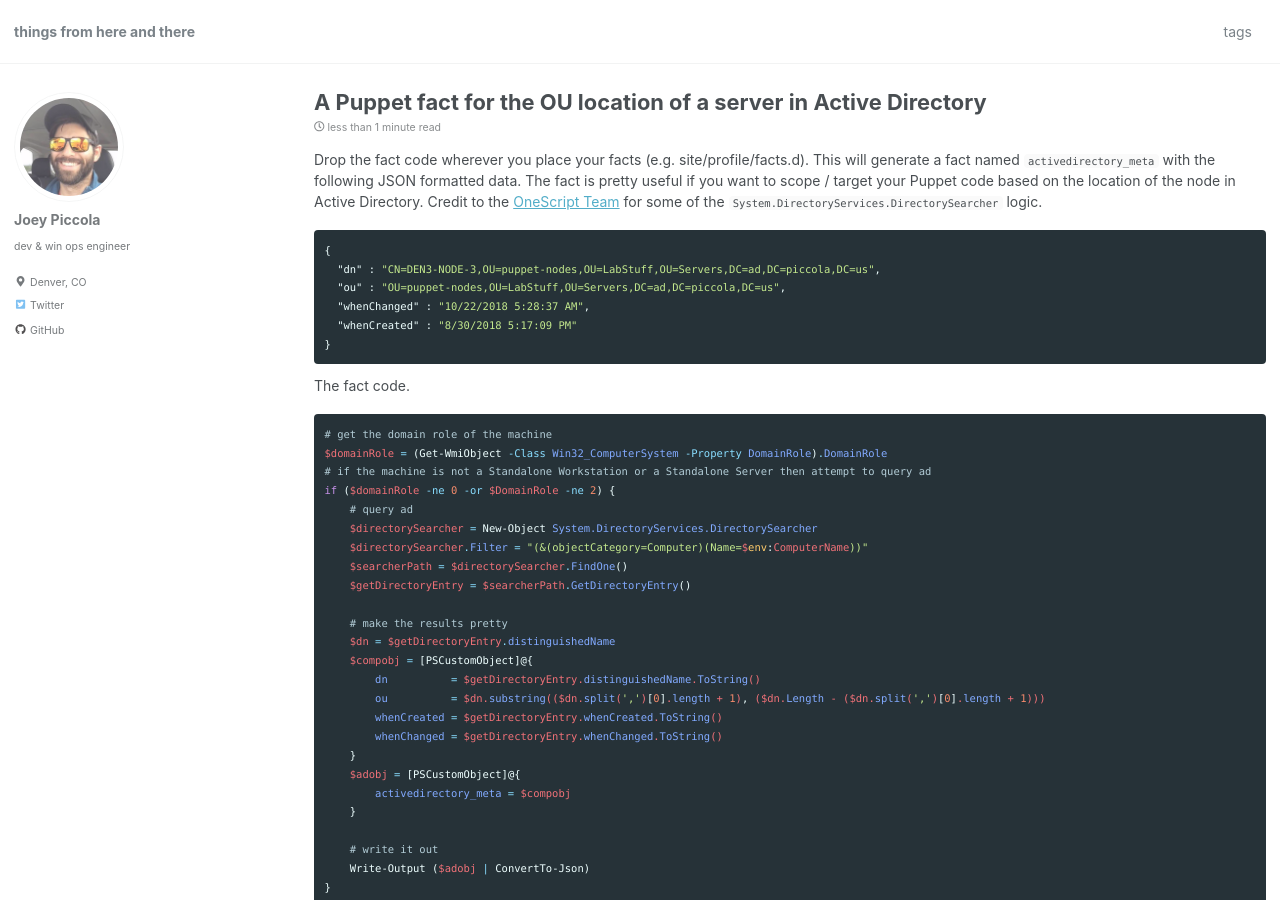
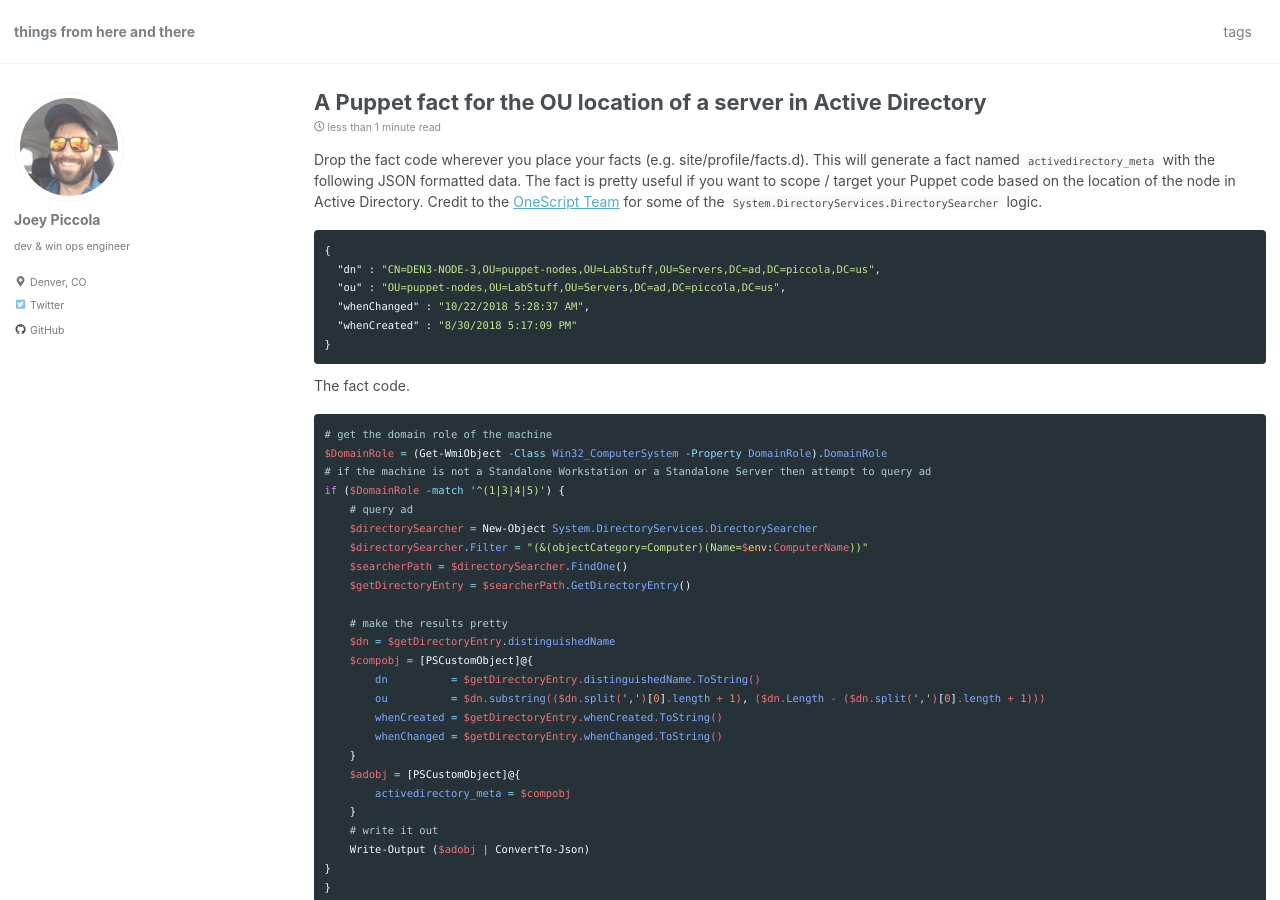
Before and after one commit to joeypiccola/joeypiccola.github.io, a Jekyll site: the page built from _posts/2018-10-23-a-fact-for-comp-obj-ou.md, in a window 1280 px wide and 900 px high. Built offline with Jekyll 4.4.1, drawn with Linux system fonts in a browser that asks for light colours; nearby versions of some CDN libraries.

Commit message:
fixed scoping

````diff
--- a/_posts/2018-10-23-a-fact-for-comp-obj-ou.md
+++ b/_posts/2018-10-23-a-fact-for-comp-obj-ou.md
@@ -16,12 +16,13 @@ Drop the fact code wherever you place your facts (e.g. site/profile/facts.d). Th
 }
 ```
 
+
 The fact code.
 ```powershell
 # get the domain role of the machine
-$domainRole = (Get-WmiObject -Class Win32_ComputerSystem -Property DomainRole).DomainRole
+$DomainRole = (Get-WmiObject -Class Win32_ComputerSystem -Property DomainRole).DomainRole
 # if the machine is not a Standalone Workstation or a Standalone Server then attempt to query ad
-if ($domainRole -ne 0 -or $DomainRole -ne 2) {
+if ($DomainRole -match '^(1|3|4|5)') {
     # query ad
     $directorySearcher = New-Object System.DirectoryServices.DirectorySearcher
     $directorySearcher.Filter = "(&(objectCategory=Computer)(Name=$env:ComputerName))"
@@ -39,8 +40,8 @@ if ($domainRole -ne 0 -or $DomainRole -ne 2) {
     $adobj = [PSCustomObject]@{
         activedirectory_meta = $compobj
     }
-
     # write it out
     Write-Output ($adobj | ConvertTo-Json)
 }
+}
 ```
````
